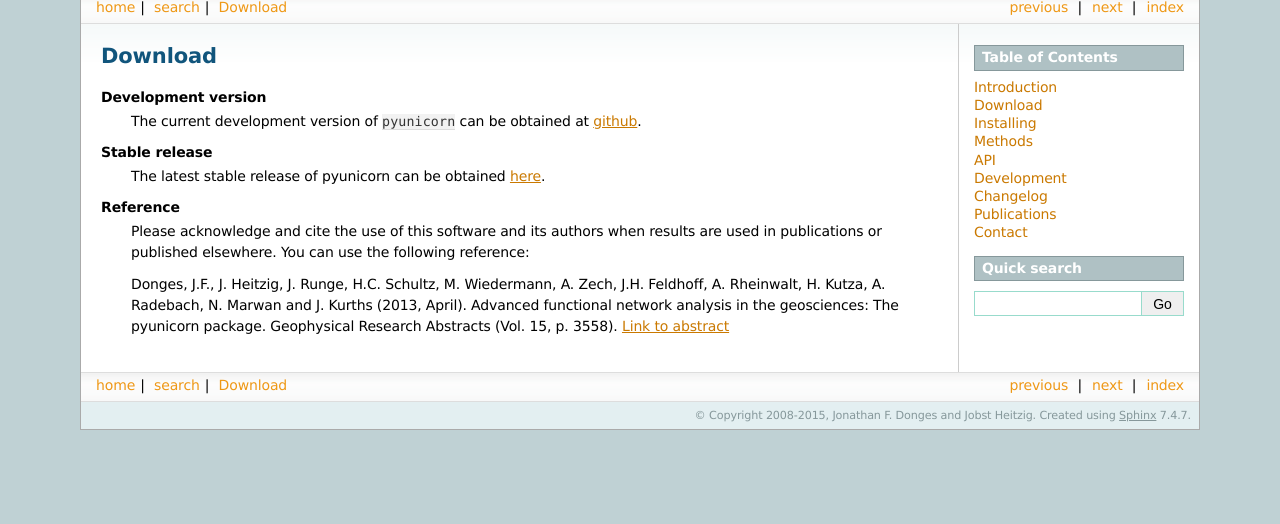
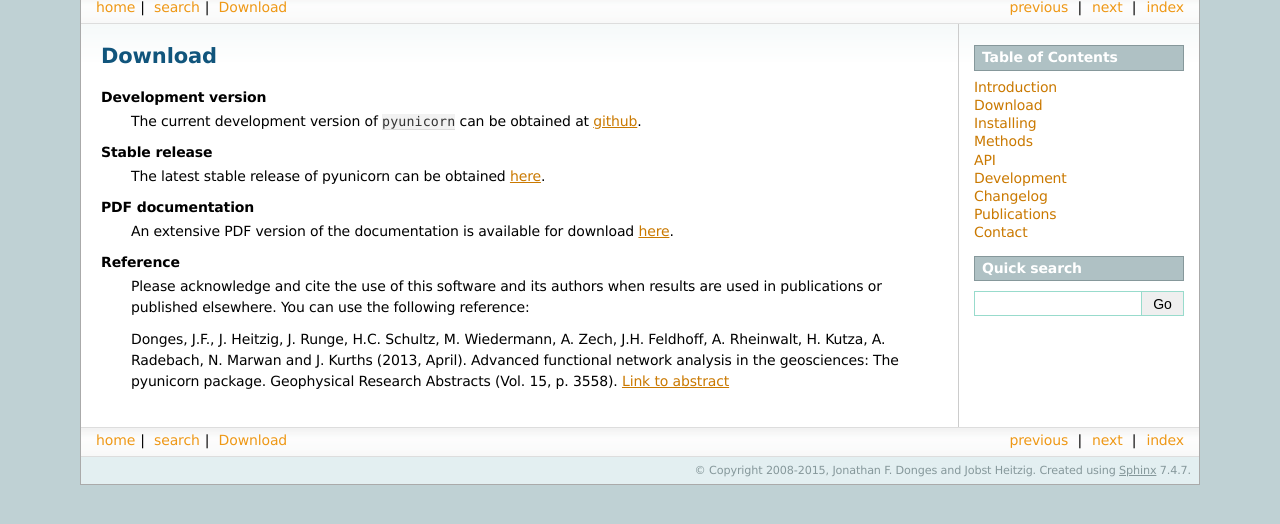
Before and after one commit to pik-copan/pyunicorn, a Sphinx documentation site: the page built from docs/source/download.rst, in a window 1280 px wide, cut to the strip 338-862 px from the top of the page. Built offline with Sphinx 7.4.7, drawn with Linux system fonts in a browser that asks for light colours; pages that are not in the unit, such as notebooks, are missing from menus.

Commit message:
Minor changes to docs and setup.py

```diff
--- a/docs/source/download.rst
+++ b/docs/source/download.rst
@@ -9,7 +9,11 @@ Download
 
 **Stable release**
     The latest stable release of pyunicorn can be obtained
-    `here <http://www.pik-potsdam.de/~donges/pyunicorn/pyunicorn-0.4.1.tar.gz>`_.
+    `here <https://github.com/pik-copan/pyunicorn/releases>`_.
+
+**PDF documentation**
+    An extensive PDF version of the documentation is available for
+    download `here <http://www.pik-potsdam.de/~donges/pyunicorn/docs/pyunicorn-0.4.1-docs.pdf>`_.
 
 **Reference**
     Please acknowledge and cite the use of this software and its authors when
--- a/setup.py
+++ b/setup.py
@@ -10,10 +10,11 @@ setup(
     long_description="Advanced statistical analysis and modeling of \
 general and spatially embedded complex networks with applications to \
 multivariate nonlinear time series analysis",
-    keywords='complex networks statistics modeling time series',
+    keywords='complex networks statistics modeling time series analysis \
+nonlinear climate recurrence plot surrogates spatial model',
     author='Jonathan F. Donges',
     author_email='donges@pik-potsdam.de',
-    url='http://www.pik-potsdam.de/members/donges/software-1',
+    url='http://www.pik-potsdam.de/~donges/pyunicorn/',
     platforms=['all'],
     packages=['pyunicorn', 'pyunicorn.core', 'pyunicorn.climate',
               'pyunicorn.timeseries', 'pyunicorn.funcnet',
```
Also changed, not shown: README.rst (+6 -1 lines).
